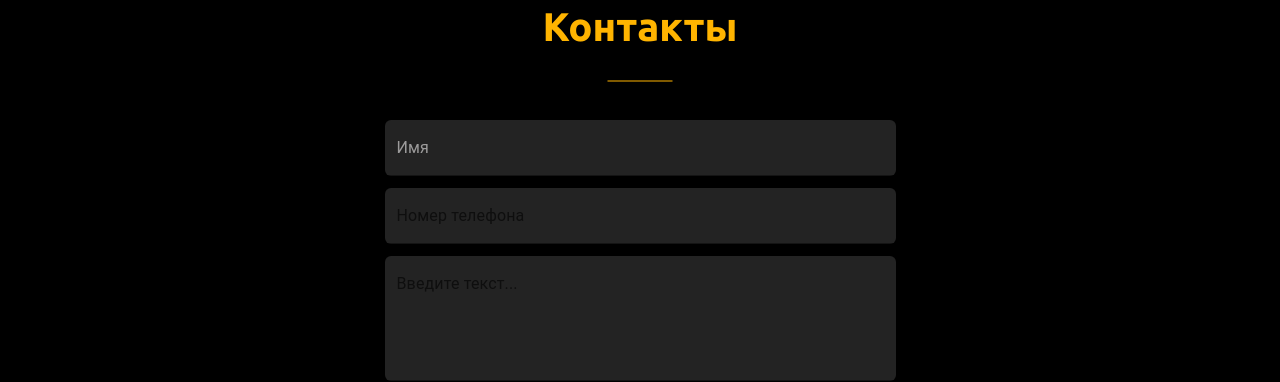
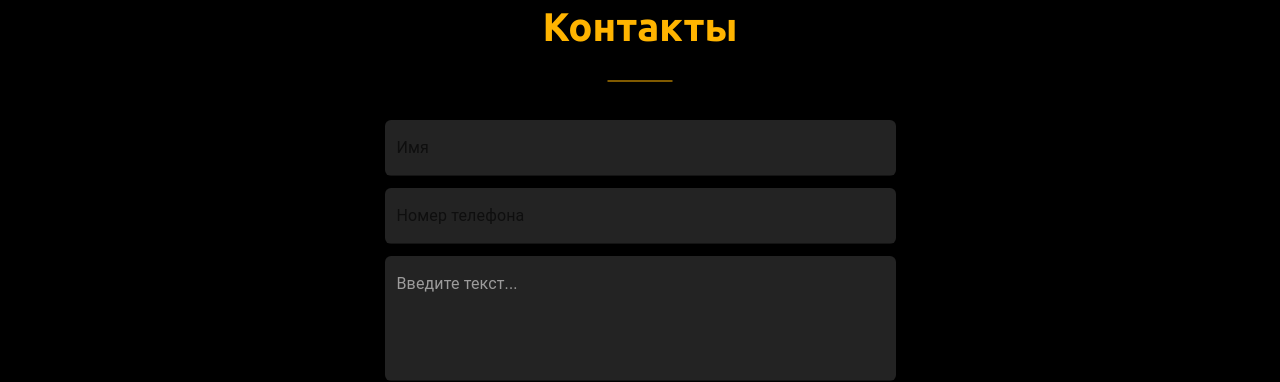
Before and after one commit to ValeriaBog/Portfolio, a React (Create React App) app: page / in a window 1280 px wide. Shown: the part 2540-2922 px from the top of the page. Built offline with nearby package versions, Linux system fonts and the light colour scheme.

Commit message:
Added new elements

```diff
--- a/src/components/contacts/Contacts.module.scss
+++ b/src/components/contacts/Contacts.module.scss
@@ -40,7 +40,9 @@
           color: #747475;
           background: $bgColor;
           border-radius: 6px;
+
         }
+
       }
 
       .button {
--- a/src/components/contacts/Contacts.tsx
+++ b/src/components/contacts/Contacts.tsx
@@ -13,19 +13,22 @@ function Contacts() {
 
     const styles={
         "& .css-10botns-MuiInputBase-input-MuiFilledInput-input": {color: "rgb(255,255,255)"},
-        "& .css-1o7gkuu-MuiFormLabel-root-MuiInputLabel-root": {color:"rgba(194,193,193,0.76)"},
+        "& .css-16wsfxt": {color:"rgba(194,193,193,0.76)"},
         "& .css-2bbgvg-MuiInputBase-root-MuiFilledInput-root:after": {borderBottom:"2px solid #ffb400"},
         "& .css-bpg8fg-MuiFormLabel-root-MuiInputLabel-root.Mui-focused": {color:"#ffb400"},
 
     };
-    // const textarea = {
-    //     "& .css-k70mun-MuiInputBase-root-MuiFilledInput-root:after": {borderBottom:"2px solid #ffb400"},
-    //     "& .css-bpg8fg-MuiFormLabel-root-MuiInputLabel-root.Mui-focused": {color:"#ffb400"},
-    //     "& .css-1o7gkuu-MuiFormLabel-root-MuiInputLabel-root": {color:"rgba(194,193,193,0.76)"},
-    //     "& .css-k70mun-MuiInputBase-root-MuiFilledInput-root": {color: "rgb(255,255,255)"},
-    //
-    // };
+    const textarea = {
+        "& .css-k70mun-MuiInputBase-root-MuiFilledInput-root:after": {borderBottom:"2px solid #ffb400"},
+        "& .css-bpg8fg-MuiFormLabel-root-MuiInputLabel-root.Mui-focused": {color:"#ffb400"},
+        "& .css-1o7gkuu-MuiFormLabel-root-MuiInputLabel-root": {color:"rgba(194,193,193,0.76)"},
+        "& .css-k70mun-MuiInputBase-root-MuiFilledInput-root": {color: "rgb(255,255,255)"},
 
+    };
+
+    const styles2 ={
+        "& .css-16wsfxt": {color:"rgba(194,193,193,0.76)"},
+    }
 
     return (
         <div className={s.contactsBlock}>
@@ -46,7 +49,7 @@ function Contacts() {
                                    fullWidth
                                    color="warning"
                                    className={s.input}
-                                   // sx={styles}
+                                   sx={styles}
                                    margin="dense"
                         />
                         <TextField label="Введите текст..."
@@ -54,10 +57,11 @@ function Contacts() {
                                    fullWidth
                                    color="warning"
                                    className={s.input}
-                                   sx={{"& .css-k70mun-MuiInputBase-root-MuiFilledInput-root:after": {borderBottom:"2px solid #ffb400"}}}
+                                    sx={textarea}
                                    multiline
                                    rows={4}
                                    margin="dense"
+
 
                         />
                         <Button variant="outlined"  className={s.button}>
```
